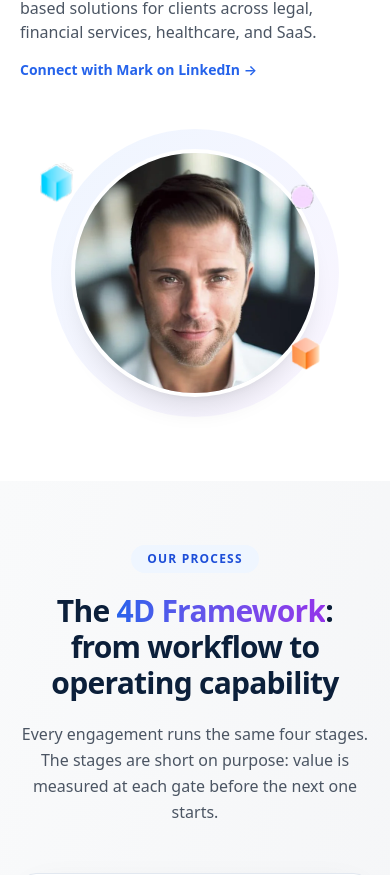
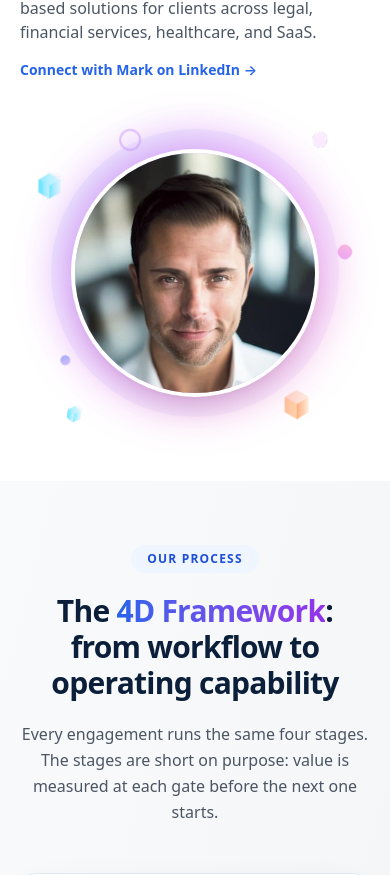
Before and after one commit to Mark-Alvy/appliedaicg-site-v1.2, a React (Vite) app: page / in a window 390 px wide. Shown: the part 5259-6134 px from the top of the page. Built offline with nearby package versions, Linux system fonts and the light colour scheme.

Commit message:
Independent floaters and About glow
Co-Authored-By: Claude Sonnet 5.5 <noreply@anthropic.com>
Claude-Session: https://claude.ai/code/session_01B34hrMBgVoAANP3LECGcaD

```diff
--- a/src/App.tsx
+++ b/src/App.tsx
@@ -17,6 +17,54 @@ const clientLogo: Record<string, string> = {
 };
 const badge = ["bg-blue", "bg-purple", "bg-mint"];
 const tileGrad = ["from-blue to-violet", "from-purple to-pink", "from-blue-deep to-blue", "from-violet to-purple"];
+
+type Fl = { t: "cube" | "ball" | "orange" | "dot" | "ring" | "diamond"; s: number; p: string; k: number; d: number; o?: number; sm?: boolean };
+const flSrc = { cube: img.cubeBlue, ball: img.ballPink, orange: img.cubeOrange };
+const flShape = {
+  dot: "rounded-full bg-gradient-to-br from-blue to-violet",
+  ring: "rounded-full border-2 border-violet",
+  diamond: "rotate-45 rounded-md bg-gradient-to-br from-pink to-fuchsia",
+};
+// Each floater drifts on its own keyframe (fl-1 to fl-8) with its own phase offset.
+const floaters = (list: Fl[]) =>
+  list.map((f, i) => (
+    <span key={i} aria-hidden className={"fl fl-" + f.k + " pointer-events-none absolute " + f.p + (f.sm ? "" : " hidden md:block")} style={{ width: f.s, height: f.s, opacity: f.o ?? 0.9, animationDelay: "-" + f.d + "s" }}>
+      {f.t === "dot" || f.t === "ring" || f.t === "diamond" ? <span className={"block h-full w-full " + flShape[f.t]} /> : <img src={flSrc[f.t]} alt="" className="h-full w-full object-contain" />}
+    </span>
+  ));
+
+const heroFl: Fl[] = [
+  { t: "cube", s: 40, p: "left-[1%] top-[5%]", k: 1, d: 0 },
+  { t: "ball", s: 26, p: "right-[5%] top-[3%]", k: 2, d: 3 },
+  { t: "orange", s: 44, p: "right-[0%] top-[46%]", k: 3, d: 5 },
+  { t: "dot", s: 16, p: "left-[0%] top-[50%]", k: 4, d: 2 },
+  { t: "diamond", s: 20, p: "left-[9%] bottom-[5%]", k: 5, d: 7 },
+  { t: "ring", s: 30, p: "right-[17%] bottom-[1%]", k: 6, d: 4 },
+  { t: "dot", s: 12, p: "left-[40%] top-[0%]", k: 7, d: 6 },
+];
+const strategyFl: Fl[] = [
+  { t: "orange", s: 34, p: "left-[2%] top-[8%]", k: 4, d: 1 },
+  { t: "dot", s: 14, p: "right-[6%] top-[4%]", k: 1, d: 5 },
+  { t: "cube", s: 30, p: "right-[0%] bottom-[12%]", k: 6, d: 3 },
+  { t: "ring", s: 26, p: "left-[0%] bottom-[18%]", k: 8, d: 6 },
+  { t: "ball", s: 22, p: "left-[44%] bottom-[0%]", k: 2, d: 8 },
+];
+const aboutFl: Fl[] = [
+  { t: "cube", s: 28, p: "-left-2 top-[14%]", k: 3, d: 2, o: 0.55, sm: true },
+  { t: "ball", s: 16, p: "right-[3%] top-[2%]", k: 5, d: 6, o: 0.5, sm: true },
+  { t: "diamond", s: 14, p: "-right-3 top-[40%]", k: 7, d: 4, o: 0.45, sm: true },
+  { t: "orange", s: 34, p: "right-[9%] bottom-[-2%]", k: 1, d: 0, o: 0.55, sm: true },
+  { t: "dot", s: 10, p: "left-[6%] bottom-[24%]", k: 8, d: 9, o: 0.5, sm: true },
+  { t: "ring", s: 22, p: "left-[30%] -top-3", k: 2, d: 7, o: 0.45, sm: true },
+  { t: "cube", s: 18, p: "left-[2%] bottom-[2%]", k: 6, d: 1, o: 0.5, sm: true },
+];
+const processFl: Fl[] = [
+  { t: "cube", s: 32, p: "left-[2%] top-[6%]", k: 5, d: 2 },
+  { t: "dot", s: 14, p: "right-[4%] top-[8%]", k: 3, d: 6 },
+  { t: "orange", s: 36, p: "right-[0%] bottom-[10%]", k: 7, d: 0 },
+  { t: "diamond", s: 18, p: "left-[0%] bottom-[22%]", k: 2, d: 4 },
+  { t: "ball", s: 22, p: "left-[42%] bottom-[0%]", k: 8, d: 8 },
+];
 
 function Header() {
   const [open, setOpen] = useState(false);
@@ -78,9 +126,7 @@ function Hero() {
         </div>
         <div className="relative md:col-span-6">
           <img src={img.heroIllustration} alt="Isometric illustration of connected AI systems" width={768} height={600} className="anim-float relative z-10 mx-auto w-full max-w-md md:max-w-xl" />
-          <img src={img.cubeBlue} alt="" className="anim-orbit absolute left-[4%] top-[8%] hidden w-9 md:block" aria-hidden />
-          <img src={img.ballPink} alt="" className="anim-orbit-rev absolute right-[6%] top-[14%] hidden w-7 md:block" aria-hidden />
-          <img src={img.cubeOrange} alt="" className="anim-float absolute bottom-[10%] right-[4%] hidden w-10 md:block [animation-delay:1.5s]" aria-hidden />
+          {floaters(heroFl)}
         </div>
       </div>
     </section>
@@ -116,6 +162,7 @@ function Imperative() {
         </Reveal>
         <Reveal dir="right" className="relative md:col-span-5">
           <img src={img.strategyIllustration} alt="Illustration of strategic AI transformation" width={932} height={890} className="anim-float relative mx-auto w-full max-w-sm md:max-w-md" />
+          {floaters(strategyFl)}
         </Reveal>
       </div>
     </section>
@@ -173,10 +220,9 @@ function Approach() {
         <Reveal dir="right" className="relative mx-auto md:col-span-5">
           <div className="relative p-6">
             <div className="absolute inset-0 rounded-full bg-gradient-to-br from-blue-50 to-purple-50" />
+            <div className="absolute inset-6 scale-110 rounded-full bg-gradient-to-br from-purple via-fuchsia to-pink opacity-55 blur-[22px]" aria-hidden />
             <img src={img.mark} alt="Mark Alvarez, Founder and Principal Consultant" width={640} height={773} className="relative aspect-square w-60 rounded-full object-cover object-top shadow-xl ring-4 ring-white sm:w-72 md:w-80" />
-            <img src={img.cubeBlue} alt="" className="anim-orbit absolute left-0 top-10 w-9" aria-hidden />
-            <img src={img.ballPink} alt="" className="anim-orbit-rev absolute right-2 top-16 w-6" aria-hidden />
-            <img src={img.cubeOrange} alt="" className="anim-float absolute bottom-8 right-4 w-9 [animation-delay:2s]" aria-hidden />
+            {floaters(aboutFl)}
           </div>
         </Reveal>
       </div>
@@ -233,8 +279,7 @@ function Growth() {
         </Reveal>
         <Reveal dir="right" className="relative md:col-span-5">
           <img src={img.processIllustration} alt="Isometric illustration of a team building an AI workflow" width={827} height={662} className="anim-float relative mx-auto w-full max-w-xs md:max-w-sm" />
-          <img src={img.cubeBlue} alt="" className="anim-orbit absolute left-[6%] top-[12%] hidden w-8 md:block" aria-hidden />
-          <img src={img.cubeOrange} alt="" className="anim-float absolute bottom-[14%] right-[8%] hidden w-9 md:block" aria-hidden />
+          {floaters(processFl)}
         </Reveal>
       </div>
     </section>
--- a/src/index.css
+++ b/src/index.css
@@ -35,15 +35,28 @@ body { @apply bg-white text-ink font-sans antialiased; }
 .surface-soft { background: linear-gradient(to bottom right, #f9fafb, #f3f4f6); }
 
 @keyframes float { 0%,100% { transform: translateY(0) } 50% { transform: translateY(-14px) } }
-@keyframes orbit { 0% { transform: rotate(0deg) translateX(14px) rotate(0deg) } 100% { transform: rotate(360deg) translateX(14px) rotate(-360deg) } }
-@keyframes orbit-rev { 0% { transform: rotate(360deg) translateX(18px) rotate(-360deg) } 100% { transform: rotate(0deg) translateX(18px) rotate(0deg) } }
+@keyframes fl1 { 0%,100% { transform: translate(0,0) rotate(0deg) } 50% { transform: translate(14px,-20px) rotate(12deg) } }
+@keyframes fl2 { 0%,100% { transform: translate(0,0) rotate(0deg) } 50% { transform: translate(-18px,12px) rotate(-16deg) } }
+@keyframes fl3 { 0%,100% { transform: translate(0,0) } 33% { transform: translate(10px,14px) } 66% { transform: translate(-12px,4px) } }
+@keyframes fl4 { 0%,100% { transform: translate(0,0) rotate(0deg) } 50% { transform: translate(20px,8px) rotate(24deg) } }
+@keyframes fl5 { 0%,100% { transform: translate(0,0) } 50% { transform: translate(-10px,-22px) } }
+@keyframes fl6 { 0%,100% { transform: translate(0,0) rotate(0deg) } 33% { transform: translate(-14px,-8px) rotate(-10deg) } 66% { transform: translate(8px,12px) rotate(8deg) } }
+@keyframes fl7 { 0%,100% { transform: translate(0,0) } 50% { transform: translate(16px,16px) } }
+@keyframes fl8 { 0%,100% { transform: translate(0,0) rotate(0deg) } 50% { transform: translate(-8px,18px) rotate(20deg) } }
 @keyframes gradient-shift { 0% { background-position: 0% 50% } 50% { background-position: 100% 50% } 100% { background-position: 0% 50% } }
 @keyframes rise { from { opacity: 0; transform: translateY(18px) } to { opacity: 1; transform: translateY(0) } }
 @keyframes grow-line { from { transform: scaleX(0) } to { transform: scaleX(1) } }
 
 .anim-float { animation: float 5s ease-in-out infinite; }
-.anim-orbit { animation: orbit 12s linear infinite; }
-.anim-orbit-rev { animation: orbit-rev 16s linear infinite; }
+.fl { will-change: transform; }
+.fl-1 { animation: fl1 7s ease-in-out infinite; }
+.fl-2 { animation: fl2 9s ease-in-out infinite; }
+.fl-3 { animation: fl3 11s ease-in-out infinite; }
+.fl-4 { animation: fl4 8s ease-in-out infinite; }
+.fl-5 { animation: fl5 6s ease-in-out infinite; }
+.fl-6 { animation: fl6 12s ease-in-out infinite; }
+.fl-7 { animation: fl7 10s ease-in-out infinite; }
+.fl-8 { animation: fl8 6.5s ease-in-out infinite; }
 .anim-rise { animation: rise 0.8s ease-out both; }
 .grad-live {
   background: linear-gradient(270deg, #3b82f6, #d946ef, #f472b6, #3b82f6);
@@ -69,7 +82,7 @@ body { @apply bg-white text-ink font-sans antialiased; }
 .in .connector { animation: grow-line 1.4s ease-out 0.3s both; }
 
 @media (prefers-reduced-motion: reduce) {
-  .anim-float,.anim-orbit,.anim-orbit-rev,.grad-live,.anim-rise,.connector { animation: none !important; }
+  .anim-float,.fl,.grad-live,.anim-rise,.connector { animation: none !important; }
   .reveal,.reveal-left,.reveal-right { opacity: 1; transform: none; transition: none; }
   .connector { transform: none; }
 }
```
